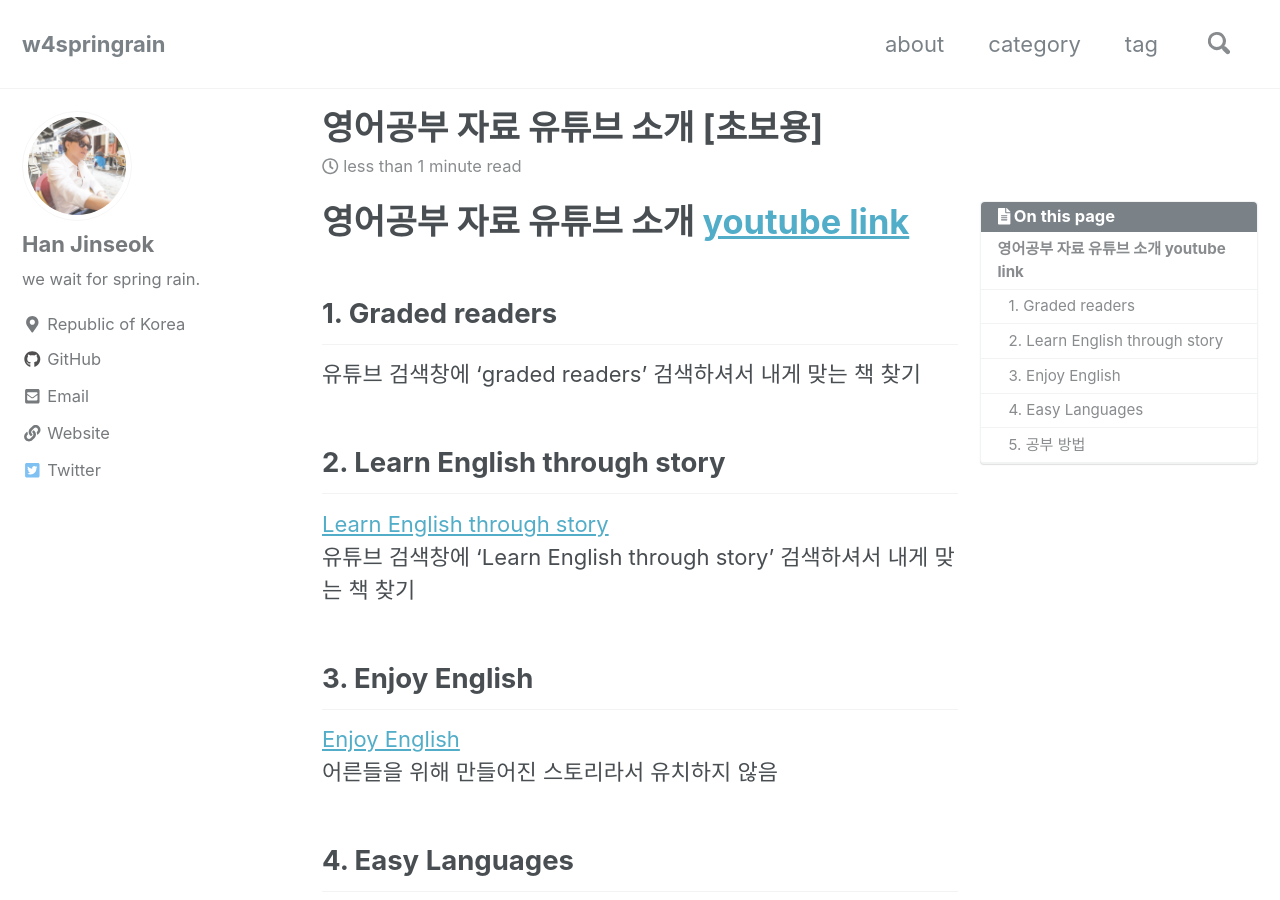
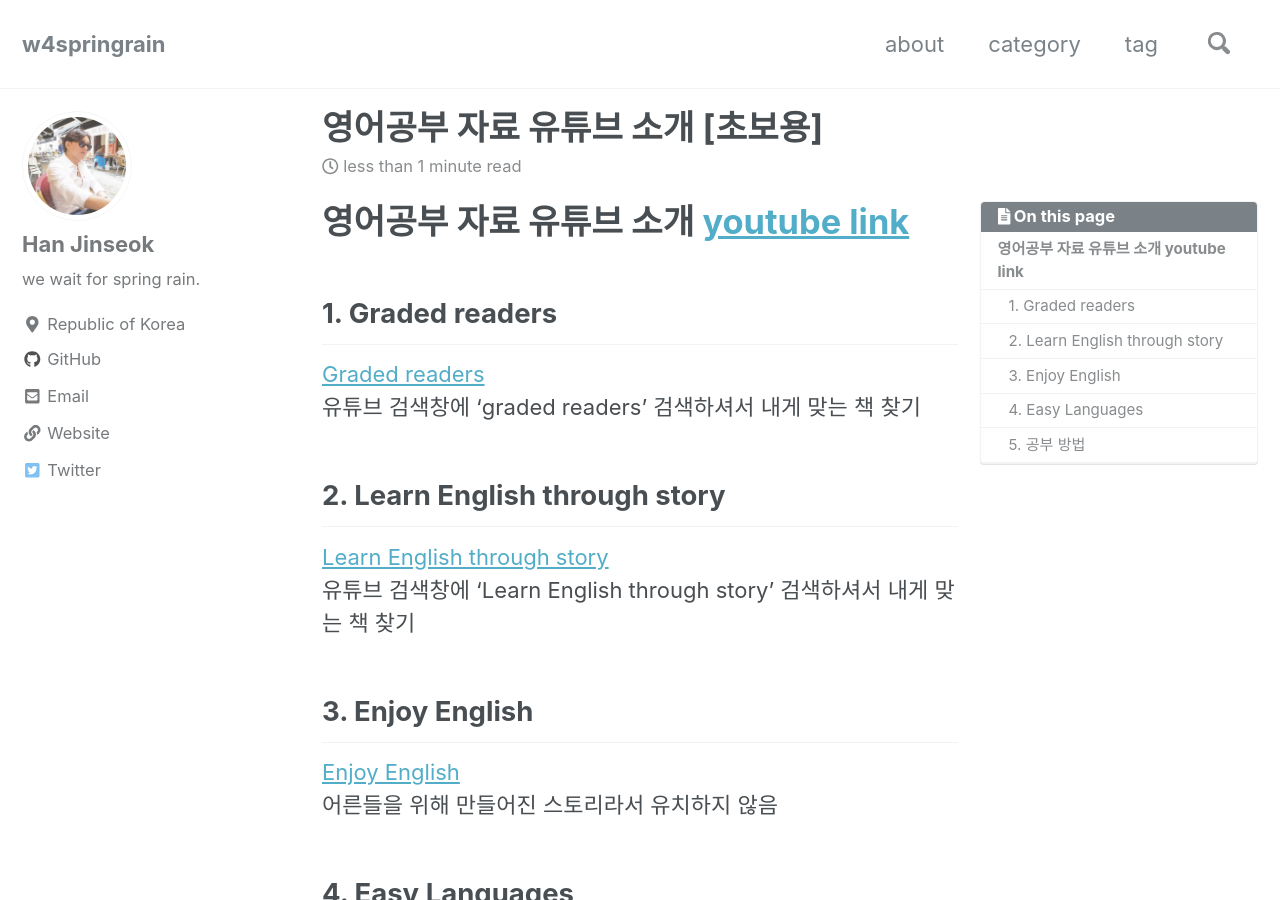
Before and after one commit to moregorenine/moregorenine.github.io, a Jekyll site: the page built from _posts/london-ssam/2021-03-29-study-reference-for-beginner.md, in a window 1280 px wide and 900 px high. Built offline with Jekyll 4.4.1, drawn with Linux system fonts in a browser that asks for light colours; nearby versions of some CDN libraries; comment, search, counter and statistics services are not loaded; a style sheet for code colours, icons or effects is not loaded.

Commit message:
Update 2021-03-29-study-reference-for-beginner.md

```diff
--- a/_posts/london-ssam/2021-03-29-study-reference-for-beginner.md
+++ b/_posts/london-ssam/2021-03-29-study-reference-for-beginner.md
@@ -13,6 +13,7 @@ toc_sticky: true
 # 영어공부 자료 유튜브 소개 [youtube link](https://www.youtube.com/watch?v=Adqx9qe9XJ8)
 
 ## 1. Graded readers
+[Graded readers](https://www.youtube.com/results?search_query=graded+readers)
 유튜브 검색창에 'graded readers' 검색하셔서 내게 맞는 책 찾기
 ## 2. Learn English through story
 [Learn English through story](https://www.youtube.com/channel/UCoIdrULeenCQ_d1_-ayFuTA)
```
